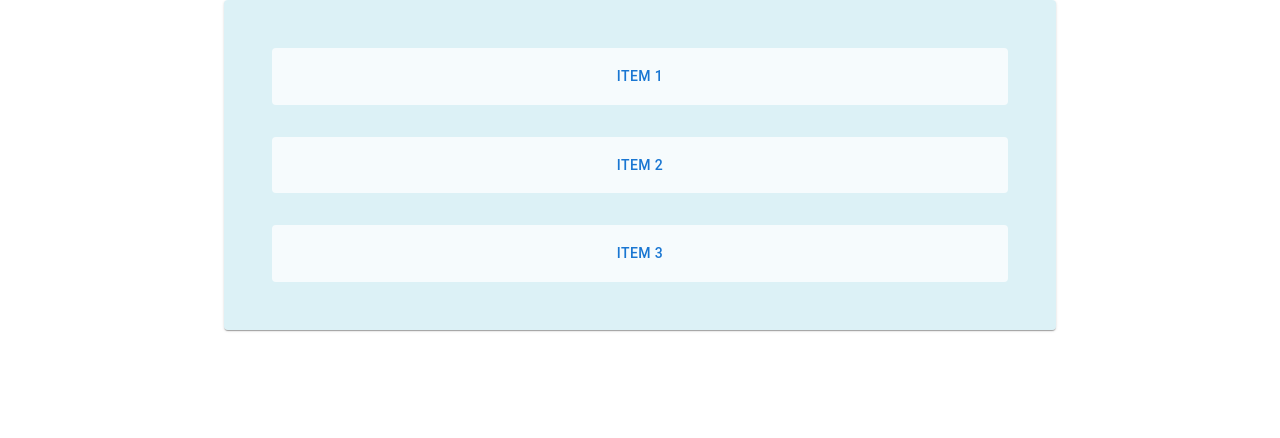
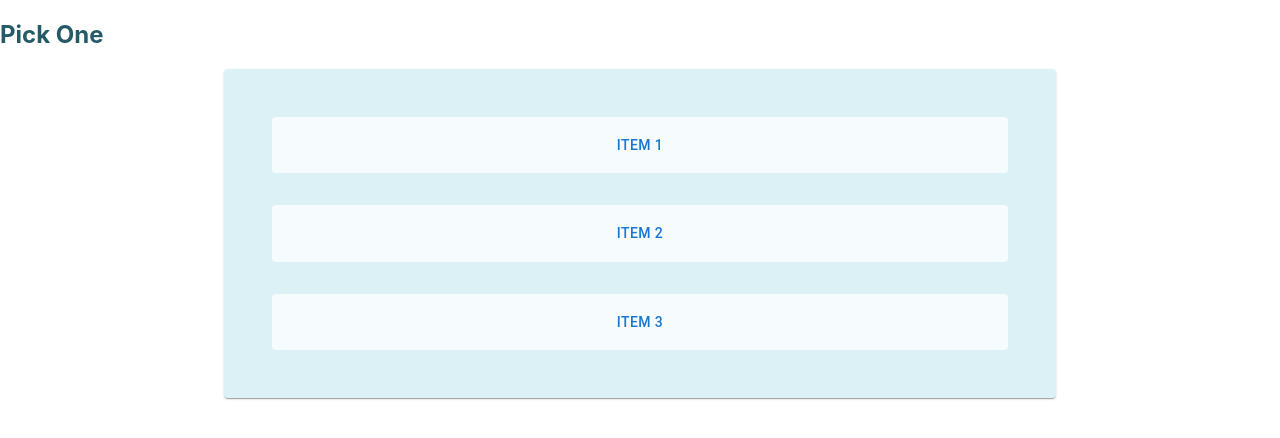
Before and after one commit to KimSamsCarmona/intuition, a React (Create React App) app: page / in a window 1280 px wide. Shown: the top 438 px of the page. Built offline with nearby package versions, Linux system fonts and the light colour scheme.

Commit message:
yarn add @fontsource/roboto

```diff
--- a/package.json
+++ b/package.json
@@ -5,6 +5,7 @@
   "dependencies": {
     "@emotion/react": "^11.9.0",
     "@emotion/styled": "^11.8.1",
+    "@fontsource/roboto": "^4.5.5",
     "@mui/material": "^5.6.4",
     "@testing-library/jest-dom": "^5.14.1",
     "@testing-library/react": "^13.0.0",
--- a/src/Components/GameComponent.js
+++ b/src/Components/GameComponent.js
@@ -27,6 +27,7 @@ function Item(props) {
 export const GameComponent = () => {
   return (
     <Box>
+      <h2 style={{ color: '#245B67',  }}>Pick One</h2>
       <Card
         style={{ width: '60%' }}
         sx={{
```
Also changed, not shown: 1 other file (tests, documents, lock files or other folders).
